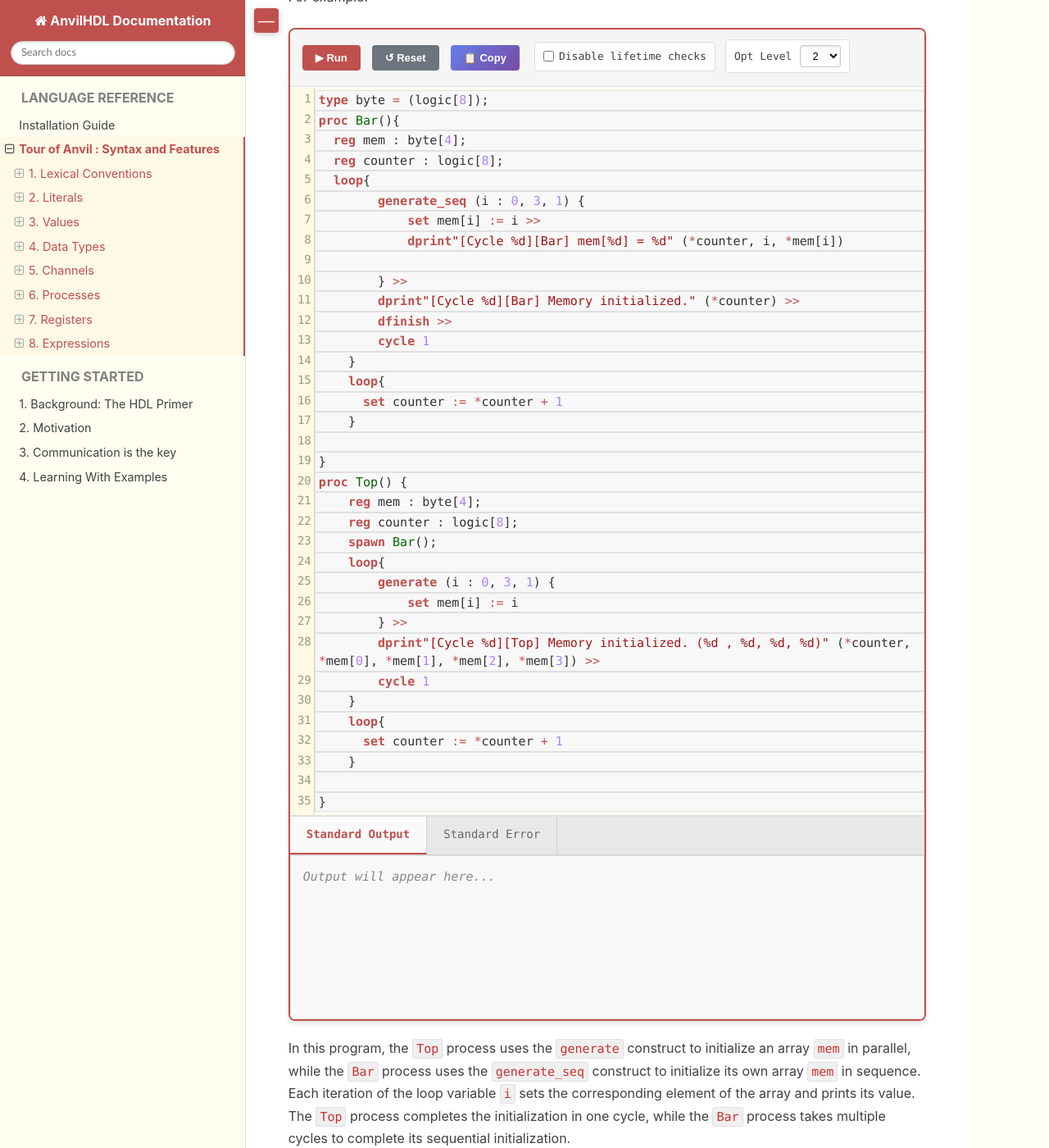
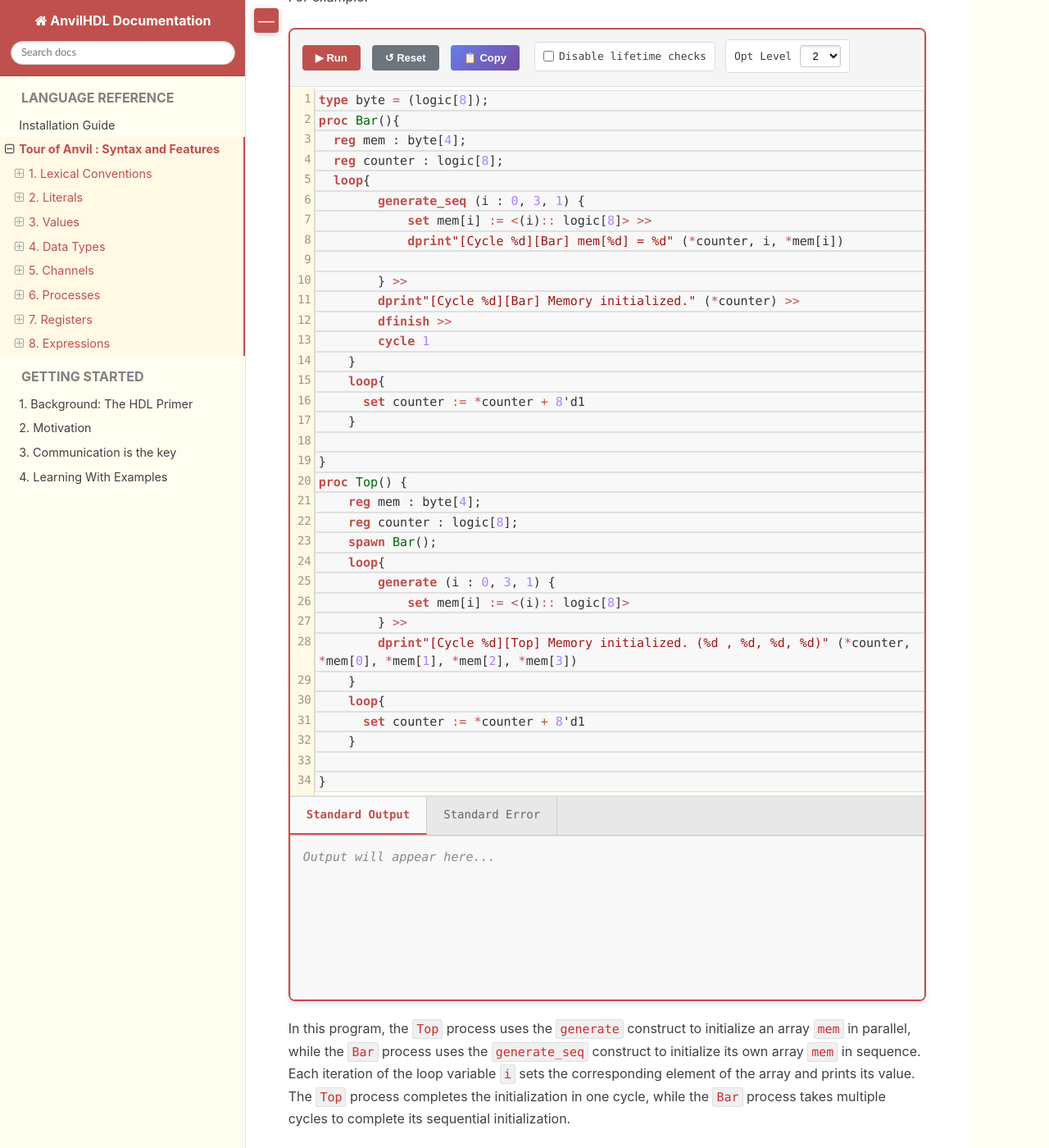
Before and after one commit to AnvilHDL/anvil-docs, a Sphinx documentation site: the page built from docs/languageReference.md, in a window 1280 px wide and 1400 px high, scrolled down 29055 px. Shown: the whole window at 82% size. Built offline with Sphinx 7.4.7 and the Read the Docs theme 3.1.0, drawn with Linux system fonts in a browser that asks for light colours; some of the changed text lies outside the part shown.

Commit message:
fixes to match updated compiler version

````diff
--- a/docs/ext/anvil_playground.py
+++ b/docs/ext/anvil_playground.py
@@ -28,7 +28,7 @@ class AnvilPlaygroundDirective(SphinxDirective):
                 reg counter : logic[8];
                 loop {
                     dprint"[Cycle %d] Hello World!" (*counter);
-                    set counter := *counter + 1
+                    set counter := *counter + 8'd1
                 }
             }
     """
--- a/docs/languageReference.md
+++ b/docs/languageReference.md
@@ -585,7 +585,7 @@ For example, consider the following program:
             cycle 1
         }
         loop{
-            set counter := *counter + 1
+            set counter := *counter + 8'd1
         }
         loop{
             cycle 10 >>
@@ -624,7 +624,7 @@ For example, consider the modified version of the previous program:
             cycle 1
         }
         loop{
-            set counter := *counter + 1
+            set counter := *counter + 8'd1
         }
         loop{
             cycle 10 >>
@@ -664,9 +664,9 @@ For example:
     proc Top() {
         reg counter : logic[8];
         loop {
-            let cnt = *counter + 1 ;
+            let cnt = *counter + 8'd1 ;
             dprint"[Cycle %d] Hello World in Anvil!" (cnt) >>
-            set counter := *counter + 1
+            set counter := *counter + 8'd1
         }
         loop{
             cycle 10 >>
@@ -675,7 +675,7 @@ For example:
     }
 ```
 
-In this program, in each iteration of the loop, the expression `*counter + 1` is evaluated and bound to the identifier `cnt`. The debug print then prints the value of `cnt`.
+In this program, in each iteration of the loop, the expression `*counter + 8'd1` is evaluated and bound to the identifier `cnt`. The debug print then prints the value of `cnt`.
 
 ### If-Else
 
@@ -701,7 +701,7 @@ For example:
     proc Top() {
         reg counter : logic[8];
         loop {
-            if (*counter & 8'd1 == 0) {
+            if (*counter & 8'd1 == 8'd0) {
                 dprint"[Cycle %d] Even cycle" (*counter) >>
                 cycle 3
             } else {
@@ -711,7 +711,7 @@ For example:
             cycle 1
         }
         loop{
-            set counter := *counter + 1
+            set counter := *counter + 8'd1
         }
         loop{
             cycle 10 >>
@@ -756,7 +756,7 @@ For example:
                 8'd2 => dprint"[Cycle %d] Two" (*counter),
                 _     => dprint"[Cycle %d] Many" (*counter)
             } >>
-            set counter := *counter + 1
+            set counter := *counter + 8'd1
         }
         loop{
             cycle 10 >>
@@ -806,7 +806,7 @@ For example, consider the following program:
             } else {
                 dprint"[Cycle %d] Unknown State" (*counter)
             } >>
-            set counter := *counter + 1;
+            set counter := *counter + 8'd1;
             set state := *state + 2'd1
         }
         loop{
@@ -870,7 +870,7 @@ For example, consider the following program:
             cycle 1
         }
         loop{
-            set counter := *counter + 1
+            set counter := *counter + 8'd1
         }
     }
     proc Bar<T : type>(ep : left foobar_ch<T>){
@@ -883,7 +883,7 @@ For example, consider the following program:
             cycle 1
         }
         loop{
-            set counter := *counter + 1
+            set counter := *counter + 8'd1
         }
     }
     proc Top() {
@@ -927,7 +927,7 @@ For `try` expressions, if the communication can proceed immediately, then the co
             cycle 1
         }
         loop{
-            set counter := *counter + 1
+            set counter := *counter + 8'd1
         }
     }
 
@@ -945,7 +945,7 @@ For `try` expressions, if the communication can proceed immediately, then the co
             cycle 1
         }
         loop{
-            set counter := *counter + 1
+            set counter := *counter + 8'd1
         }
     }
 
@@ -1000,7 +1000,7 @@ For example:
             cycle 1
         }
         loop{
-            set counter := *counter + 1
+            set counter := *counter + 8'd1
         }
         loop{
             cycle 10 >>
@@ -1039,7 +1039,7 @@ For example:
       reg counter : logic[8];
       loop{
             generate_seq (i : 0, 3, 1) {
-                set mem[i] := i >>
+                set mem[i] := <(i):: logic[8]> >>
                 dprint"[Cycle %d][Bar] mem[%d] = %d" (*counter, i, *mem[i])
 
             } >>
@@ -1048,7 +1048,7 @@ For example:
             cycle 1
         }
         loop{
-          set counter := *counter + 1
+          set counter := *counter + 8'd1
         }
 
     }
@@ -1058,13 +1058,12 @@ For example:
         spawn Bar();
         loop{
             generate (i : 0, 3, 1) {
-                set mem[i] := i
+                set mem[i] := <(i):: logic[8]>
             } >>
-            dprint"[Cycle %d][Top] Memory initialized. (%d , %d, %d, %d)" (*counter, *mem[0], *mem[1], *mem[2], *mem[3]) >>
-            cycle 1
+            dprint"[Cycle %d][Top] Memory initialized. (%d , %d, %d, %d)" (*counter, *mem[0], *mem[1], *mem[2], *mem[3])
         }
         loop{
-          set counter := *counter + 1
+          set counter := *counter + 8'd1
         }
 
     }
@@ -1127,7 +1126,7 @@ These expressions are provided for convenience. Semantically, they can be implem
         }
 
         loop{
-            set counter := *counter + 1
+            set counter := *counter + 8'd1
         }
     }
 
````
Also changed, not shown: docs/communication.md (+16 -16 lines), docs/helloWorld.md (+4 -4 lines).
